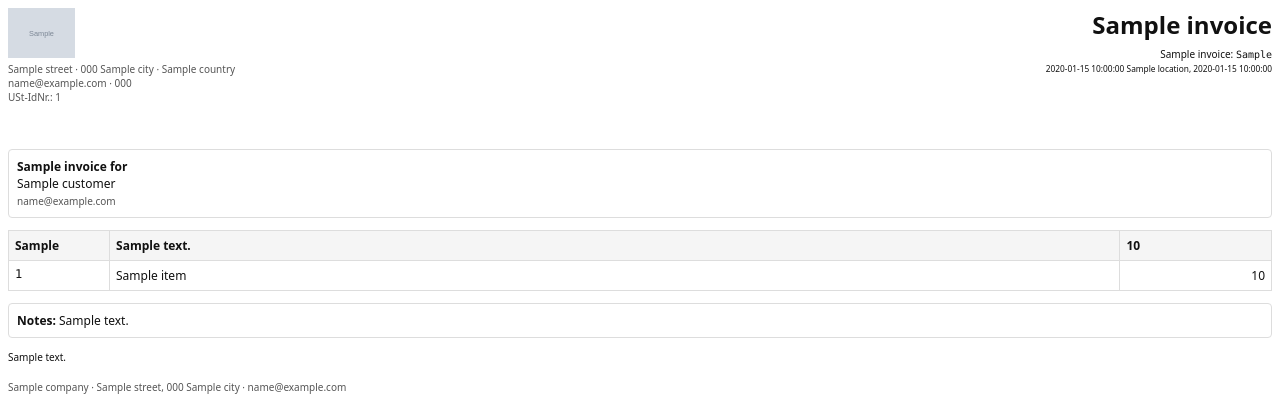
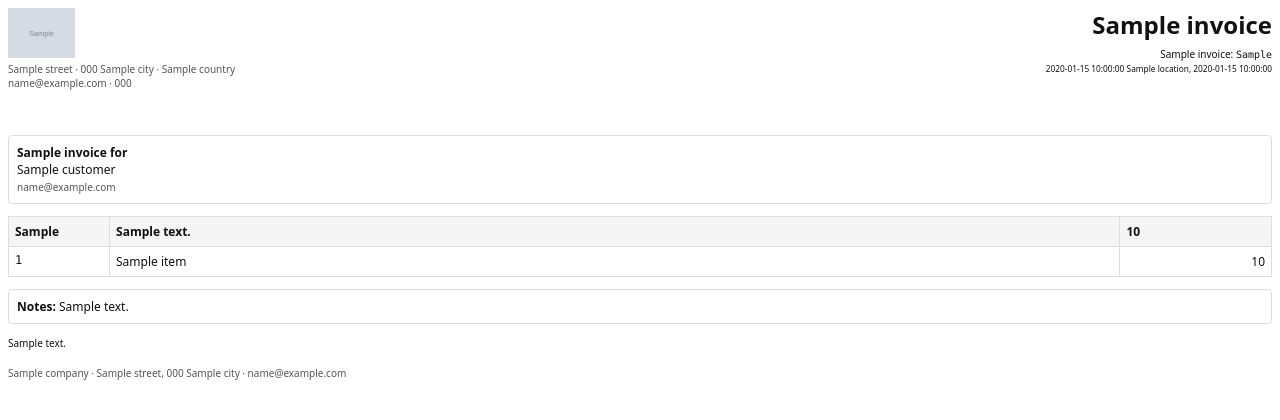
Before and after one commit to hanneseilers/order-csv-to-invoice, a Python web app: template templates/order-list.html in a window 1280 px wide. Shown: the top 420 px of the page. Run offline with Jinja, Linux system fonts and the light colour scheme; the template is opened without the code that fills it: most values are stand-ins (such as "Sample title", 1, 10 or a date in 2020); grey boxes marked "Sample" are stand-in pictures.

Commit message:
Removed ust-id line

```diff
--- a/templates/order-list.html
+++ b/templates/order-list.html
@@ -12,7 +12,6 @@
         <div class="small muted">
           {{ company.street }} · {{ company.postal_code }} {{ company.city }} · {{ company.country }}<br>
           {{ company.email }}{% if company.phone %} · {{ company.phone }}{% endif %}
-          {% if company.vat_id %}<br>USt-IdNr.: {{ company.vat_id }}{% endif %}
         </div>
       </div>
       <div class="col right">
```
